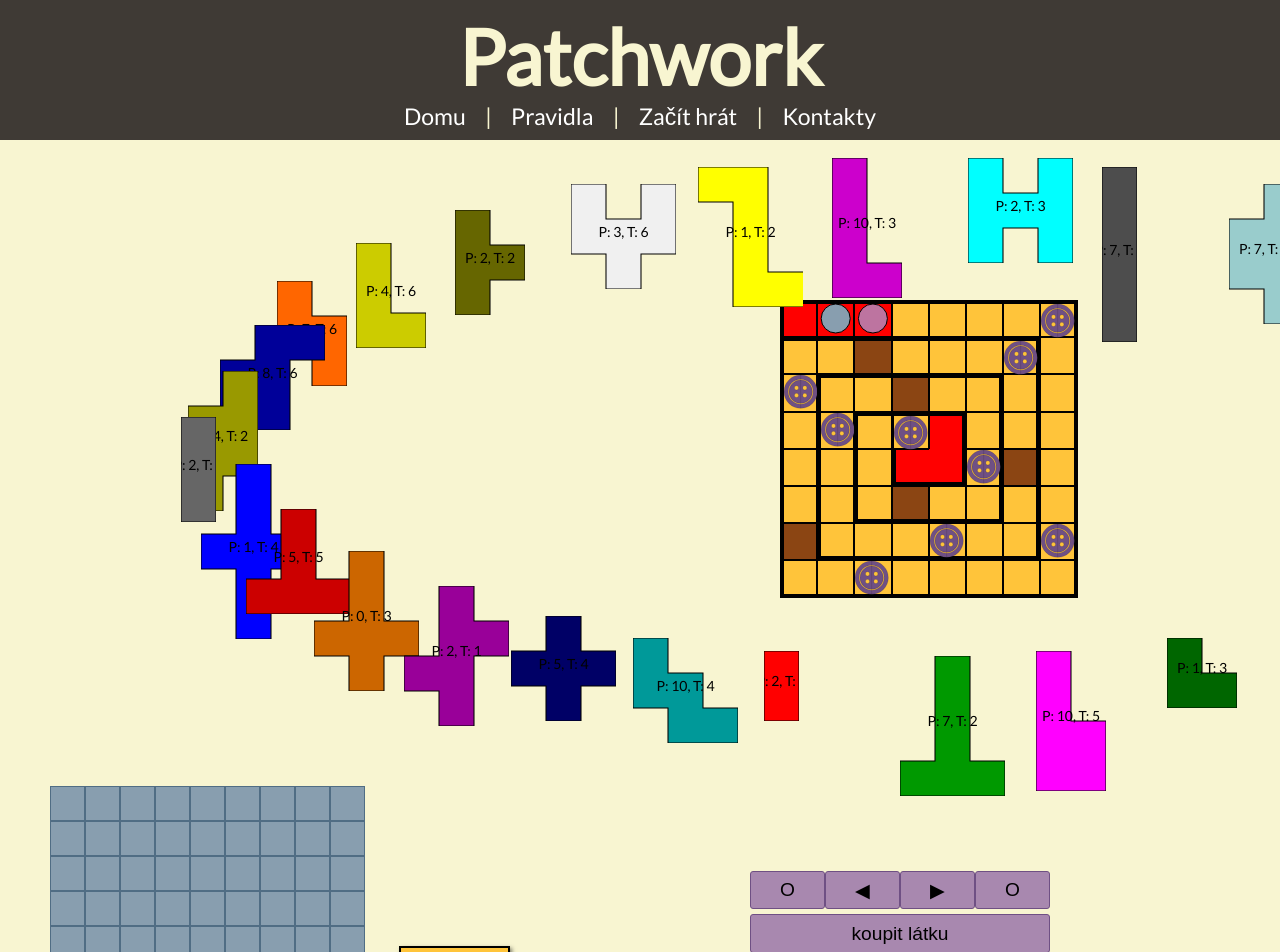
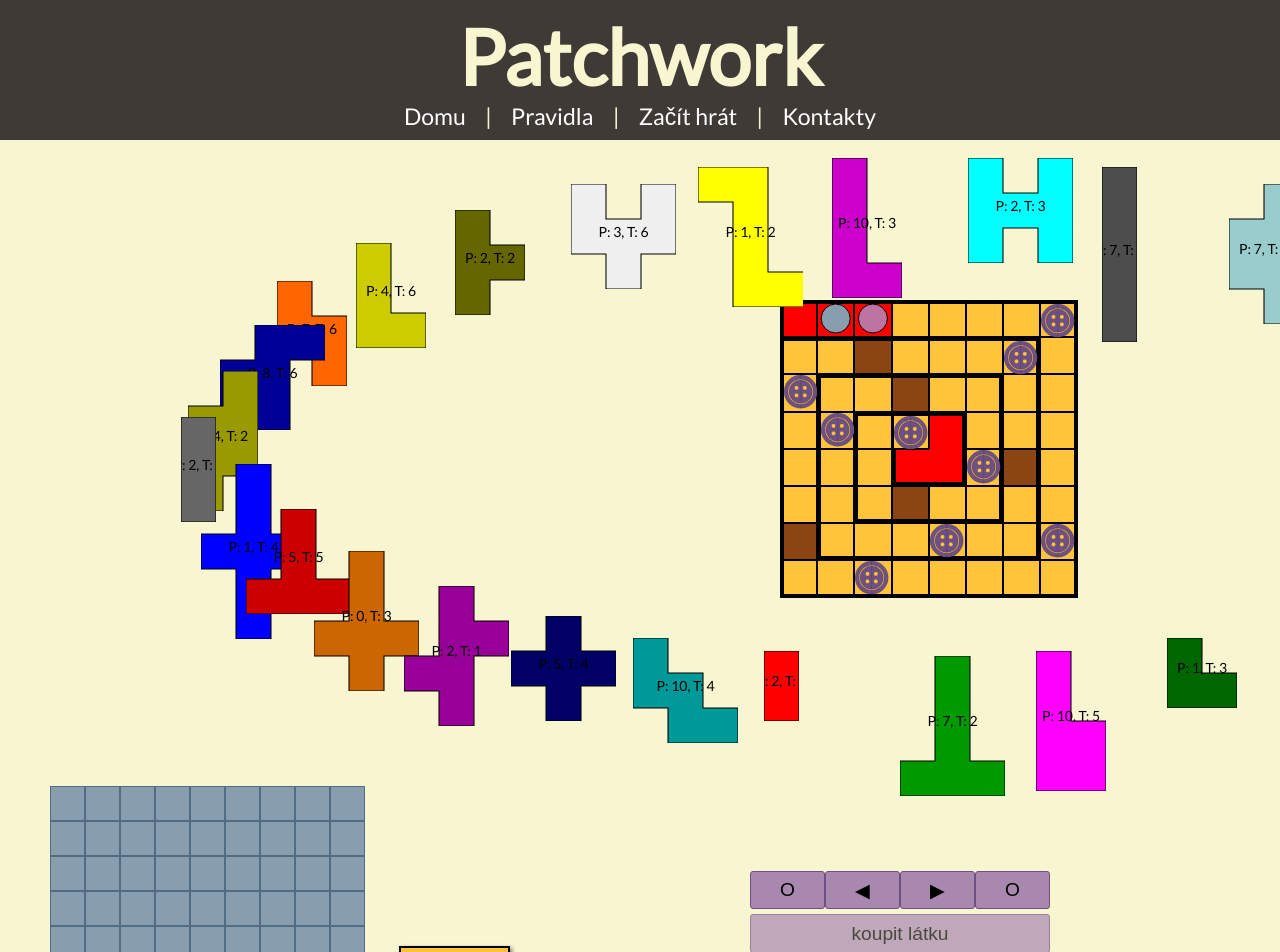
Before and after one commit to LucieDuskova/Patchwork, a React (Vite) app: page /hra in a window 1280 px wide. Shown: the top 952 px of the page. Built offline with nearby package versions, Linux system fonts and the light colour scheme.

Commit message:
neaktivní vzhled - i vizuálně

```diff
--- a/src/components/GameMenu/style.css
+++ b/src/components/GameMenu/style.css
@@ -21,6 +21,14 @@
   font-size: 1em;
 }
 
+.gameMenu__button:disabled,
+.gameMenu__button[disabled] {
+  opacity: 0.7;
+}
+
+
+
+
 .gameMenu__button-rotation {
   display: flex;
   flex-direction: row;
```
